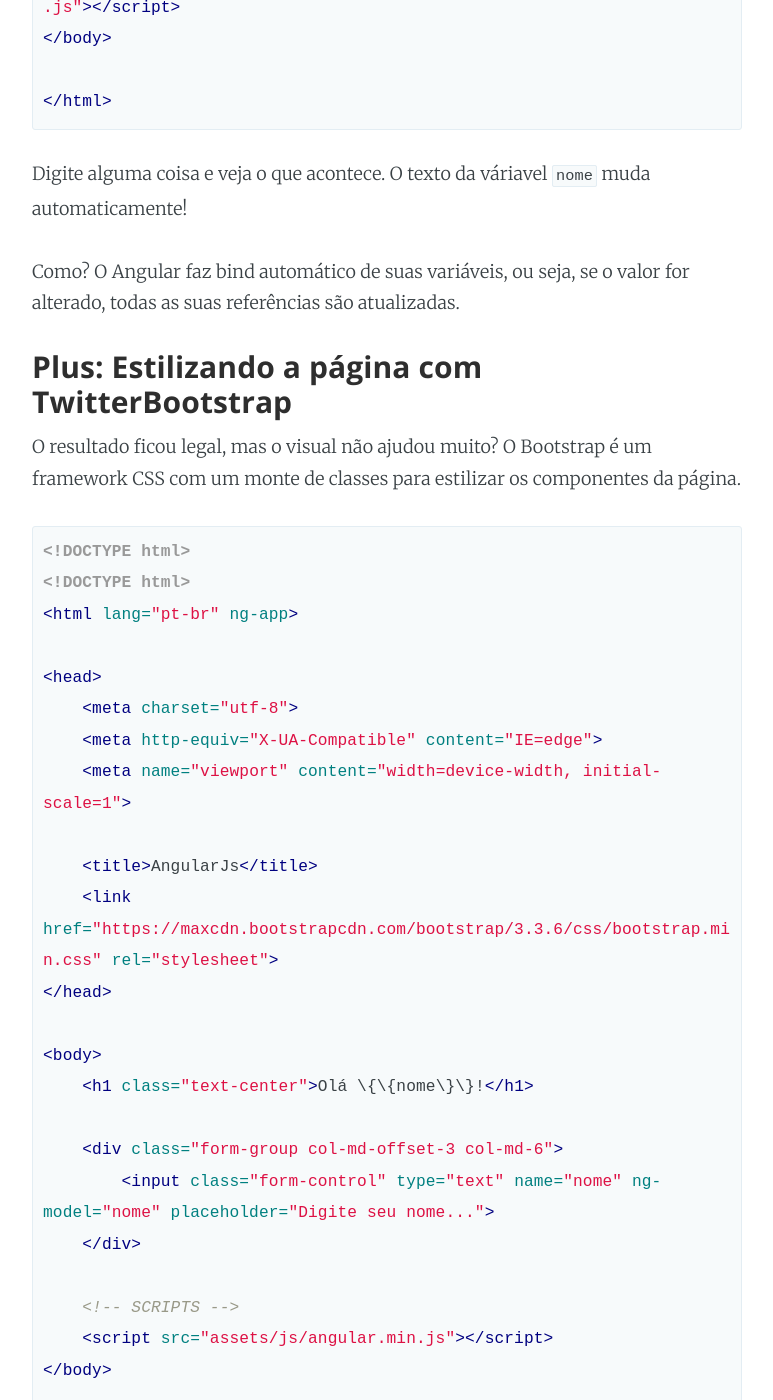
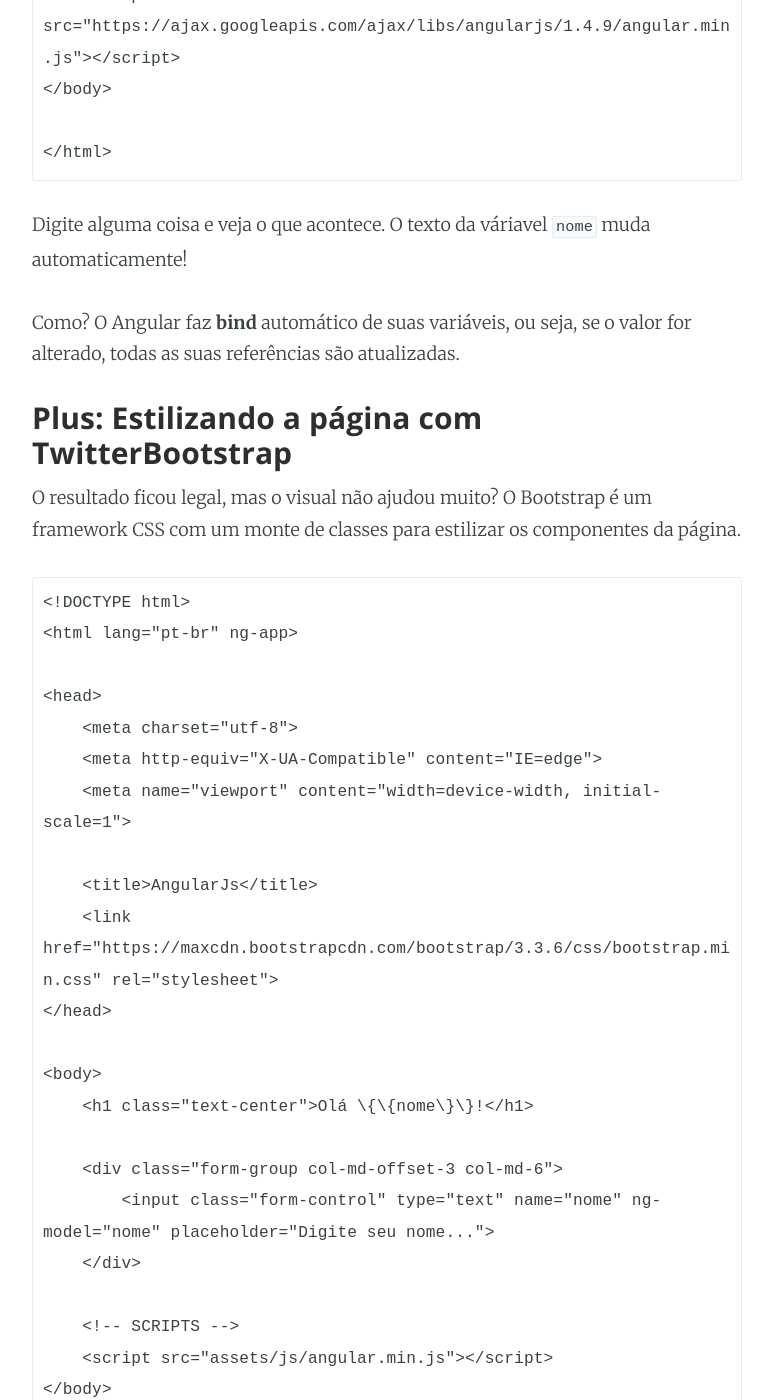
Before and after one commit to michaelfidelis/michaelfidelis.github.io, a Jekyll site: the page built from _posts/2016-01-24-aplicacao-basica-angularjs.markdown, in a window 1280 px wide and 1400 px high, scrolled down 2575 px. Shown: the whole window, without its empty margins (253-1026 px from the left). Built offline with Jekyll 4.4.1, drawn with Linux system fonts in a browser that asks for light colours; Markdown is read by kramdown in place of the engine named in the settings; some of the changed text lies outside the part shown.

Commit message:
Updated '/_posts/2016-01-24-aplicacao-basica-angularjs.markdown' via CloudCannon

````diff
--- a/_posts/2016-01-24-aplicacao-basica-angularjs.markdown
+++ b/_posts/2016-01-24-aplicacao-basica-angularjs.markdown
@@ -1,24 +1,24 @@
 ---
 layout: post
 title: "Construindo uma aplicação básica com AngularJs"
-date: 2016-01-23 23:00:00
+date: 2016-01-24 01:30:00
 categories: Web AngularJs Develop
 
 ---
 
 AngularJs é um framework da Google que eu tenho utilizado bastante ultimamente. Ele facilita o desenvolvimento e é fácil de aprender.
 
+##Estrutura inicial
+
 A estrutura da página é praticamente a mesma. Puro HTML, com a inclusão de algumas diretivas.
 
-Diretivas são "propriedades" que podemos adicionar à tag. Você pode criar as suas, mas por enquanto usaremos as que o framework oferece.
-Algumas delas são `ng-app`, `ng-model`, `ng-view`, `ng-show`, `ng-repeat` e muitas outras
-##Estrutua inicial
+Diretivas são "propriedades" que podemos adicionar à tag. Você pode criar as suas, mas por enquanto usaremos as que o framework oferece. Algumas delas são *ng-app*, *ng-model*, *ng-view*, *ng-show*, *ng-repeat*, veremos o funcionamento delas em outros posts.
 
 A estrutura que iremos utilizar inicialmente é essa:
 
-{% highlight html %}
+```
 <!DOCTYPE html>
-<html ng-app>
+<html>
 
 <head>
     <title>AngularJs</title>
@@ -30,35 +30,36 @@ A estrutura que iremos utilizar inicialmente é essa:
 </body>
 
 </html>
-{% endhighlight %}
+```
 
 ##Conceitos
 
 Para que possamos fazer algo com angular em nossa página devemos inicializar a aplicação atravez da diretiva `ng-app`.
+
 Normalmente é inserida na tag html:
 
-{% highlight html %}
+```
 <html ng-app>
-{% endhighlight %}
+```
 
 Pronto! Nossa aplicação foi inicializada. Agora podemos indicar os campos pela diretiva `ng-model`
 
 
-{% highlight html %}
+```
     <input type="text" name="nome" placeholder="Digite seu nome..." ng-model="nome">
-{% endhighlight %}
+```
 
-A diretiva `ng-model='nome'` quer dizer que nosso campo da página está apontando para a váriavel `nome` no angular que, se não existir, é criada automaticamente.
+A diretiva `ng-model='nome'` quer dizer que nosso campo apontando para a váriavel **nome** no angular que, se não existir, é criada automaticamente.
 
-Podemos mostrar o valor da variável na tela, usando o par de colchetes `\{\{ \}\}`, veja:
+Podemos mostrar o valor da variável na tela, usando o par de colchetes **\{\{ \}\}**, veja:
 
-{% highlight html %}
+```
 <h1>Olá {{nome}}!</h1>
-{% endhighlight %}
+```
 
 Juntando tudo temos algo parecido com o código abaixo:
 
-{% highlight html %}
+```
 <!DOCTYPE html>
 <html ng-app>
 
@@ -76,18 +77,17 @@ Juntando tudo temos algo parecido com o código abaixo:
 </body>
 
 </html>
-{% endhighlight %}
+```
 
 Digite alguma coisa e veja o que acontece. O texto da váriavel `nome` muda automaticamente!
 
-Como? O Angular faz bind automático de suas variáveis, ou seja, se o valor for alterado, todas as suas referências são atualizadas.
+Como? O Angular faz **bind** automático de suas variáveis, ou seja, se o valor for alterado, todas as suas referências são atualizadas.
 
 ### Plus: Estilizando a página com TwitterBootstrap
 
 O resultado ficou legal, mas o visual não ajudou muito? O Bootstrap é um framework CSS com um monte de classes para estilizar os componentes da página.
 
-{% highlight html %}
-<!DOCTYPE html>
+```
 <!DOCTYPE html>
 <html lang="pt-br" ng-app>
 
@@ -112,6 +112,13 @@ O resultado ficou legal, mas o visual não ajudou muito? O Bootstrap é um frame
 </body>
 
 </html>
-{% endhighlight %}
+```
+
+##Não acaba por aqui!
+O Angular possui muitas outras coisas bem legais, *controllers*, *services*, *routes* e por aí vai. Nos próximos posts iremos mais a fundo nesses assuntos. Enquanto isso, dê uma olhada no [site do AngularJs](http://angularjs.org), tem um guia de refêrencia bem completo.
+
+Se preferir outros blogs recomendo o [Tableless](http://tableless.com.br) ou [Scoth.io](scotch.io).
+
+O [Bootstrap](http://getbootstrap.com) ajuda muito se você não quiser perder tempo mexendo no estilo da página (ou for ruim de design, assim como eu). Assim como ele há outros, como o [Material Design Lite](www.getmdl.io) da Google ou [Foundation Zurb](http://foundation.zurb.com).
 
 Espero que tenham gostado. Peço que comentem para que eu possa melhorar nos próximos posts =)
````
